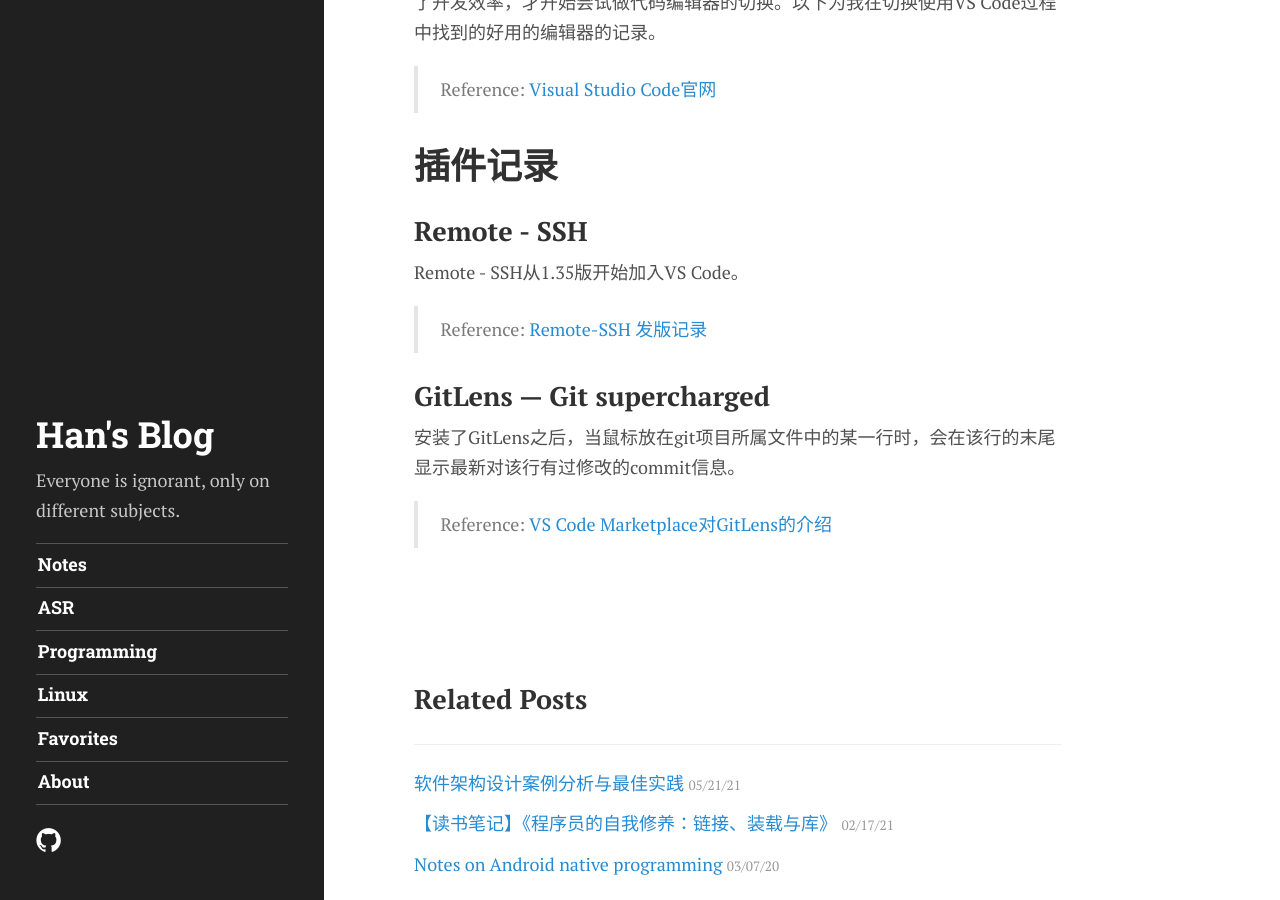
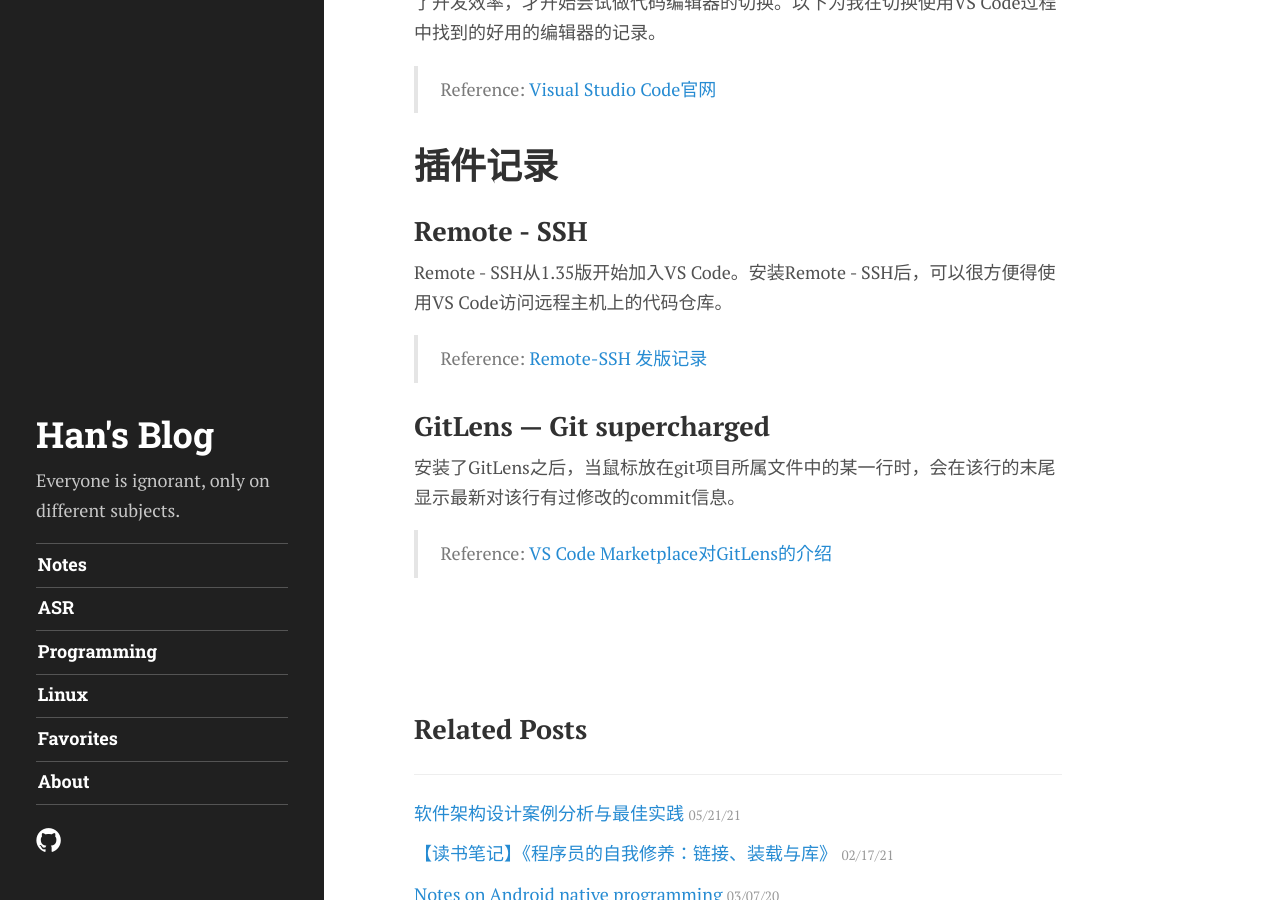
Before and after one commit to han-xie/han-xie.github.io, a Jekyll site: the page built from _posts/2023-04-10-vs-code-notes.md, in a window 1280 px wide and 900 px high, scrolled down 390 px. Built offline with Jekyll 4.4.1, drawn with Linux system fonts in a browser that asks for light colours; some web fonts are replaced; comment, search, counter and statistics services are not loaded.

Commit message:
Update VS Code notes post

```diff
--- a/_posts/2023-04-10-vs-code-notes.md
+++ b/_posts/2023-04-10-vs-code-notes.md
@@ -13,7 +13,7 @@
 # 插件记录
 ## Remote - SSH
 
-Remote - SSH从1.35版开始加入VS Code。
+Remote - SSH从1.35版开始加入VS Code。安装Remote - SSH后，可以很方便得使用VS Code访问远程主机上的代码仓库。
 
 > Reference: [Remote-SSH 发版记录](https://github.com/microsoft/vscode-docs/tree/main/remote-release-notes)
 
```
